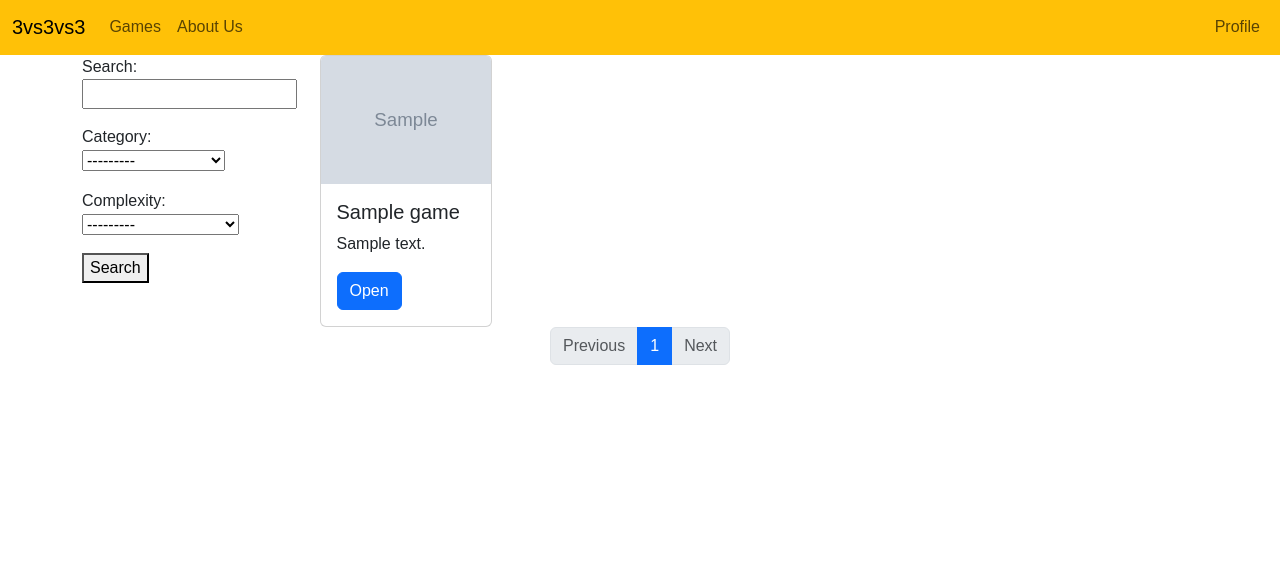
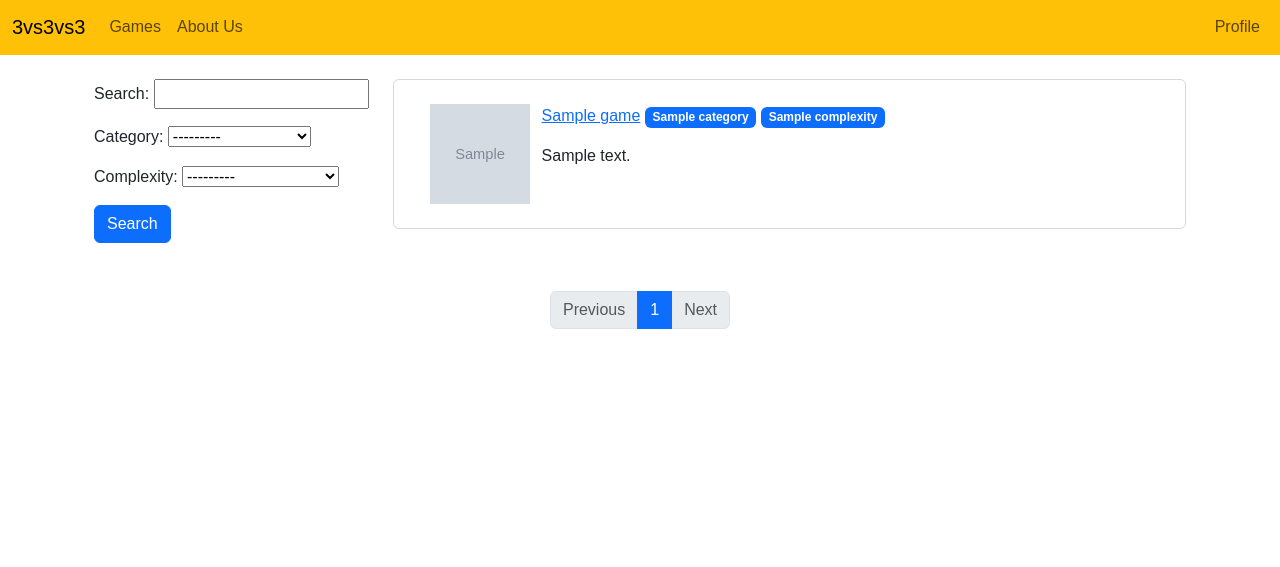
Before and after one commit to MarryBye/DjangoTest, a Django app: page /games/ in a window 1280 px wide. Shown: the part 47-614 px from the top of the page. Run offline with Django 5.2, Linux system fonts and the light colour scheme; tables that the repository leaves empty hold one stand-in row (values such as "Sample post"); grey boxes marked "Sample" are stand-in pictures.

Commit message:
- Updated view of games_list page - Updated cards of games - Fixed issues with viewing games on different monitors

```diff
--- a/apps/games/static/css/app.css
+++ b/apps/games/static/css/app.css
@@ -0,0 +1,3 @@
+.card-desc::after {
+    content: "..."
+}
--- a/apps/games/templates/games/game_list.html
+++ b/apps/games/templates/games/game_list.html
@@ -2,36 +2,39 @@
 
 {% block content %}
 
-    <main class="container">
+    <main class="container p-4">
         <div class="row">
 
-            <aside class="col-lg-1">
+            <aside class="col-auto pb-4">
                 <form method="GET">
                     {% csrf_token %}
                     {{ filters_form.as_p }}
-                    <button type="submit">Search</button>
+                    <button class="btn btn-primary" type="submit">Search</button>
                 </form>
             </aside>
 
-            <div class="container col-lg-8">
-                <div class="row row-cols-1 row-cols-sm-2 row-cols-md-3 row-cols-lg-4 g-3">
-                    {% for game in page_obj %}
-                        <div class="col">
-                            <div class="card">
-                                <img src="{{ game.logo.image.url }}" class="card-img-top" alt="..." loading="lazy">
-                                <div class="card-body">
-                                    <h5 class="card-title">{{ game.name | safe }}</h5>
-                                    <p class="card-text">{{ game.description | safe }}</p>
-                                    <a href="{% url 'home_page' %}" class="btn btn-primary">Open</a>
+            <div class="col">
+                    <ul class="list-group">
+                        {% for game in page_obj %}
+                            <li class="list-group mb-4 p-4" style="border: 1px solid rgba(175, 175, 175, 0.5)">
+                                <div class="container d-flex flex-row" style="max-height: 100px">
+                                    <img src="{{ game.logo.image.url }}" alt="IMG LOGO" style="height: 100px; width: 100px">
+                                    <div class="container d-flex flex-column">
+                                        <p>
+                                            <a href="{% url 'game_detail' id=game.id %}" class="link">{{ game.name | safe }}</a>
+                                            <span class="badge text-bg-primary">{{ game.category.name | safe }}</span>
+                                            <span class="badge text-bg-primary">{{ game.complexity.name | safe }}</span>
+                                        </p>
+                                        <p class="overflow-hidden card-desc">{{ game.description | safe }}</p>
+                                    </div>
                                 </div>
-                            </div>
-                        </div>
-                    {% endfor %}
+                            </li>
+                        {% endfor %}
+                    </ul>
                 </div>
             </div>
 
         </div>
-
     </main>
 
     <div>
```
